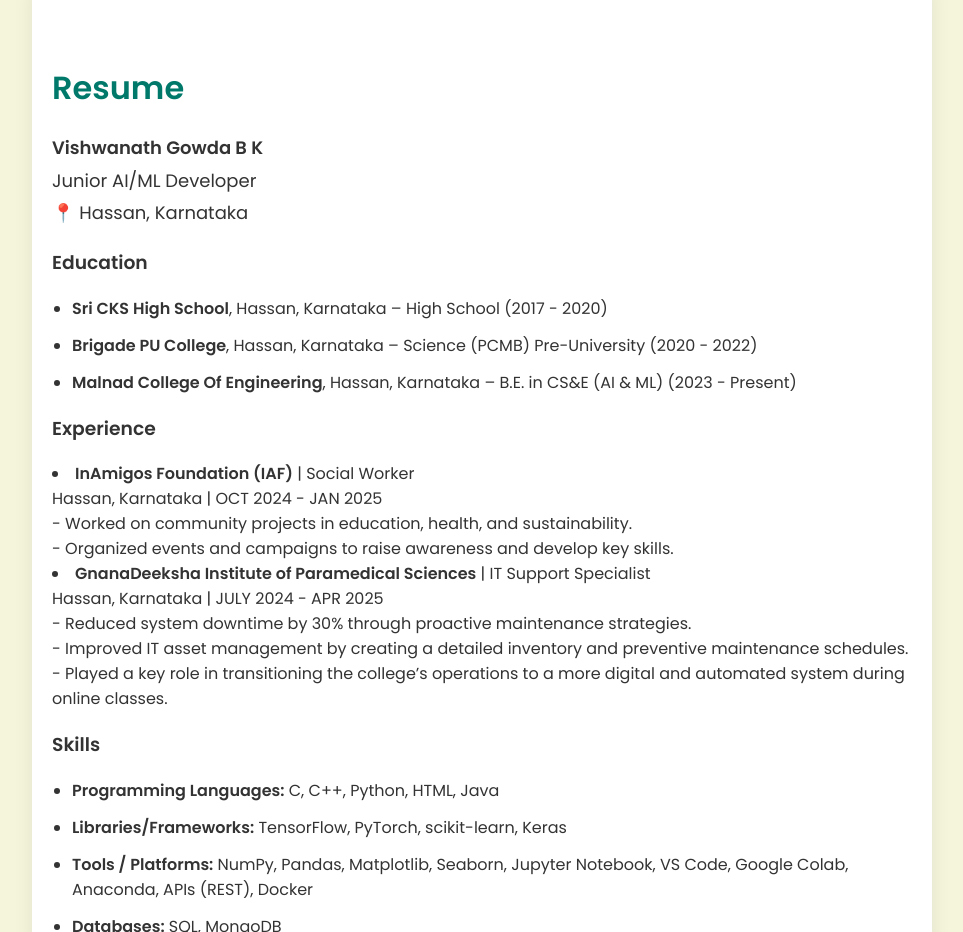
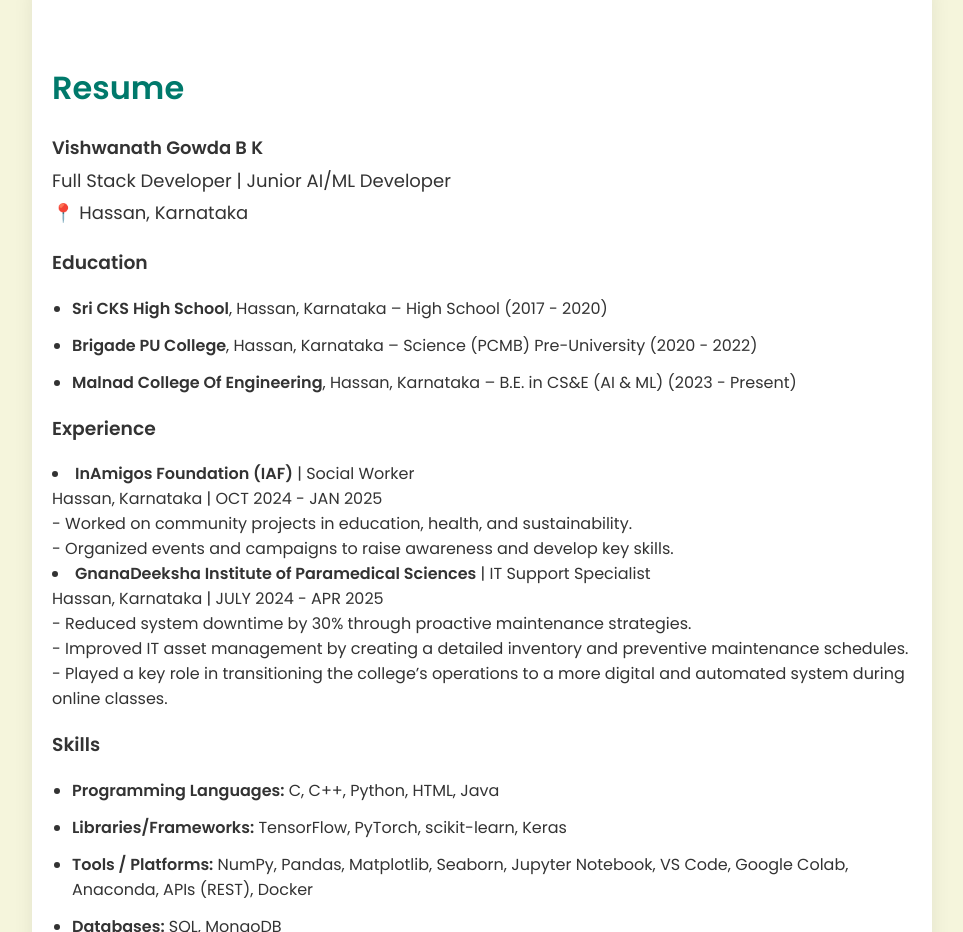
Before and after one commit to vishxgowda/vishxgowda.github.io, a plain HTML site: page index.html in a window 1280 px wide. Shown: the part 1640-2572 px from the top of the page, without its empty margins (158-1121 px from the left). Drawn offline with Linux system fonts and the light colour scheme.

Commit message:
Update index.html

```diff
--- a/index.html
+++ b/index.html
@@ -230,7 +230,7 @@
     <h2>Resume</h2>
 
     <p><strong>Vishwanath Gowda B K</strong><br>
-       Junior AI/ML Developer<br>
+       Full Stack Developer | Junior AI/ML Developer<br>
        📍 Hassan, Karnataka<br>
 
     <h3>Education</h3>
```
